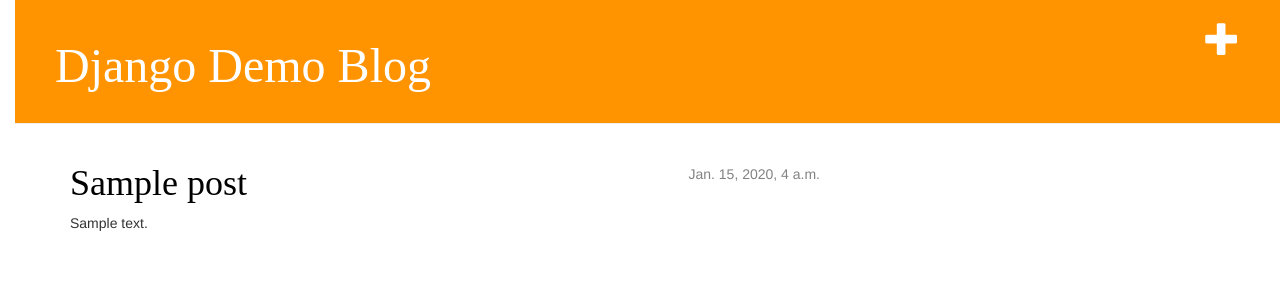
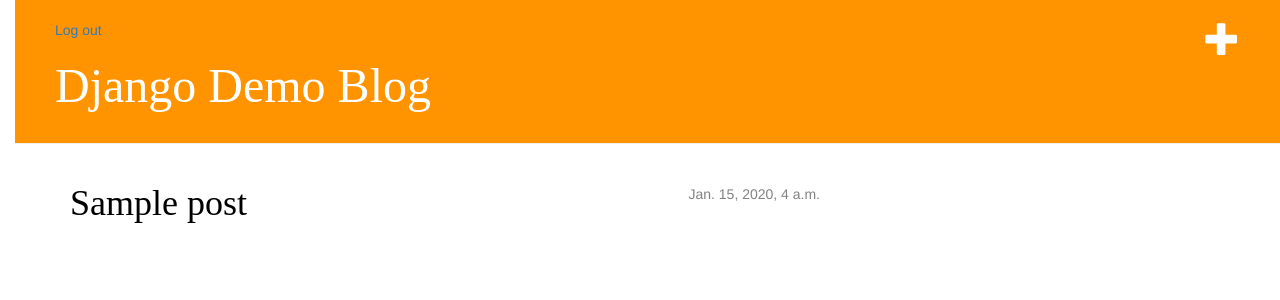
Before and after one commit to Jabib8/Django-Demo, a Django app: page / in a window 1280 px wide. Shown: the top 300 px of the page. Run offline with Django 3.2, Linux system fonts and the light colour scheme; tables that the repository leaves empty hold one stand-in row (values such as "Sample post"); some libraries are stand-ins or nearby versions.

Commit message:
solution to previous commit / logout / only title in blog list

```diff
--- a/blog/templates/blog/base.html
+++ b/blog/templates/blog/base.html
@@ -9,6 +9,7 @@
         <body>
           <div class="page-header">
             <a href="{% url 'blog.views.post_new' %}" class="top-menu"><span class="glyphicon glyphicon-plus"></span></a>
+          <a href="/admin/logout/">Log out</a>
             <h1><a href="/">Django Demo Blog</a></h1>
         </div>
         <div class="content container">
--- a/blog/templates/blog/post_detail.html
+++ b/blog/templates/blog/post_detail.html
@@ -7,7 +7,7 @@
                     {{ post.published_date }}
                 </div>
             {% endif %}
-              {% if post.author_id == id.id_user%}
+              {% if post.author_id == id%}
             <a class="btn btn-default" href="{% url 'post_edit' pk=post.pk %}"><span class="glyphicon glyphicon-pencil"></span></a>
 
             <a class="btn btn-default" href="{% url 'post_delete' pk=post.pk %}"><span class="glyphicon glyphicon-trash"></span></a>
--- a/blog/templates/blog/post_list.html
+++ b/blog/templates/blog/post_list.html
@@ -7,7 +7,7 @@
                    {{ post.published_date }}
                </div>
                <h1><a href="{% url 'blog.views.post_detail' pk=post.pk %}">{{ post.title }}</a></h1>
-               <p>{{ post.text|linebreaks }}</p>
+               <!-- <p>{{ post.text|linebreaks }}</p> -->
            </div>
        {% endfor %}
    {% endblock content %}
```
Also changed, not shown: 1 other file.
